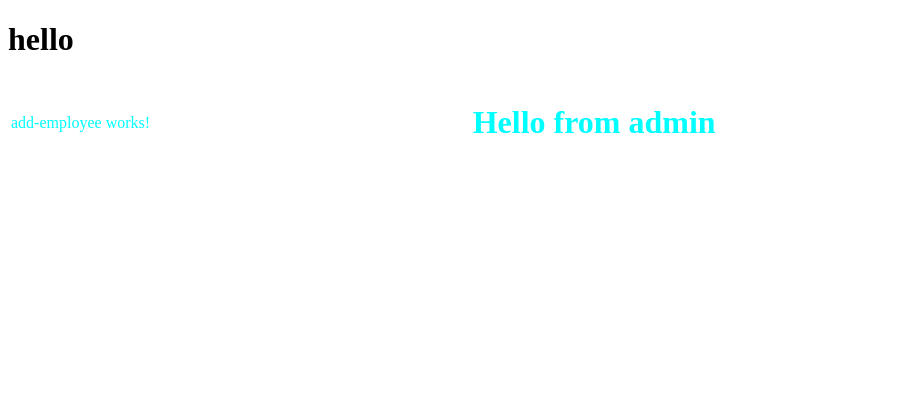
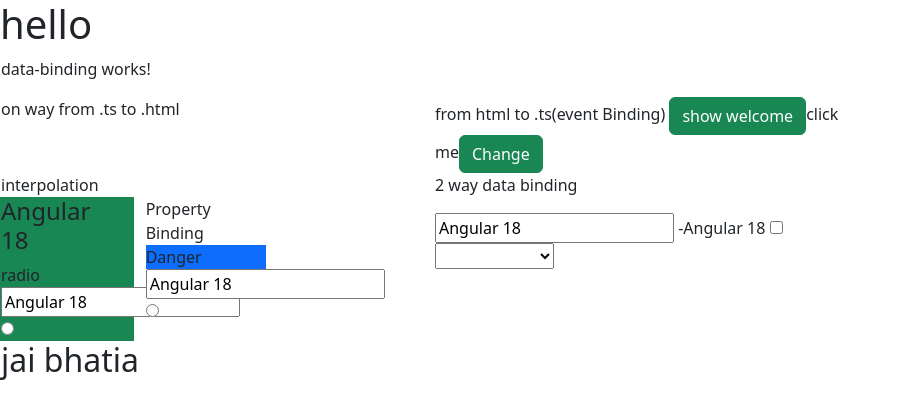
Before and after one commit to JBworks-GIT/angular_18_tutorial, an Angular app: page / in a window 1280 px wide. Shown: the top 418 px of the page, without its empty margins (0-901 px from the left). Built offline with nearby package versions, Linux system fonts and the light colour scheme.

Commit message:
data binding

```diff
--- a/src/app/app.component.html
+++ b/src/app/app.component.html
@@ -1,11 +1,14 @@
 <h1>hello</h1>
 <table style="width: 100%;">
     <tr>
-        <td>
+        <!-- <td>
              <app-add-employee></app-add-employee>
         </td>
         <td>
             <app-employeelist></app-employeelist>
+        </td> -->
+        <td>
+            <app-data-binding></app-data-binding>
         </td>
     </tr>
 
--- a/src/app/app.component.ts
+++ b/src/app/app.component.ts
@@ -1,12 +1,11 @@
 import { Component } from '@angular/core';
 import { RouterOutlet } from '@angular/router';
-import { EmployeelistComponent } from './components/employeelist/employeelist.component';
-import { AddEmployeeComponent } from './components/add-employee/add-employee.component';
+import { DataBindingComponent } from './components/data-binding/data-binding.component';
 
 @Component({ // component decorator
   selector: 'app-root',
   standalone: true,
-  imports: [RouterOutlet, AddEmployeeComponent, EmployeelistComponent], //to use any external component we have  to import component in this
+  imports: [RouterOutlet, DataBindingComponent], //to use any external component we have  to import component in this
   templateUrl: './app.component.html',
   styleUrl: './app.component.css'
 })
--- a/src/app/components/data-binding/data-binding.component.html
+++ b/src/app/components/data-binding/data-binding.component.html
@@ -1 +1,49 @@
 <p>data-binding works!</p>
+<div class="row">
+    <div class="col-4">
+        on way from .ts to .html
+    </div>
+    <div class="col-4">
+        from html to .ts(event Binding)
+        <button class="btn btn-success" (click)="showAlert('welcome angular 18')">show welcome</button>
+        <span (click)="showAlert('this is from span')">click me</span>
+        <button class="btn btn-success" (click)="changeCourseName()">Change</button>
+    </div>
+    <div class="col-4">
+
+    </div>
+</div>
+<div class="row">
+    <div class="col-4">
+        interpolation
+        <div class="row">
+            <div class="col-4 bg-success">
+                <h4>{{courseName}}</h4>
+                <div>{{inputType}}</div>
+                <input type="text" value="{{courseName}}" placeholder="Enter Text" /><br>
+                <input type="{{inputType}}" />
+            </div>
+            <div class="col-4">
+                Property Binding
+                <div [class]="myClassName">Danger</div>
+                <input type="text" [value]="courseName" />
+                <input [type]="inputType" />
+            </div>
+        </div>
+    </div>
+    <div class="col-4">
+        <p>2 way data binding</p>
+            <input type="text" [(ngModel)]="courseName"/> -{{courseName}}
+            <input type="checkbox" [(ngModel)]="isIndian"/>
+            <select [(ngModel)]="stateName">
+                <option value="">Select</option>
+                <option value="Maharastra">Maharashtra</option>
+                <option value="Gao">Gao</option>
+                <option value="punjab">punjab</option>
+                <option value="haryana">haryana</option>
+            </select>
+    </div>
+    <div class="col-6">
+        <h2>{{firstName()}}</h2>
+    </div>
+</div>
--- a/src/app/components/data-binding/data-binding.component.ts
+++ b/src/app/components/data-binding/data-binding.component.ts
@@ -1,12 +1,40 @@
-import { Component } from '@angular/core';
+import { Component, signal } from '@angular/core';
+import { FormsModule } from '@angular/forms';
 
 @Component({
   selector: 'app-data-binding',
   standalone: true,
-  imports: [],
+  imports: [FormsModule], //to use 2 way data binding
   templateUrl: './data-binding.component.html',
   styleUrl: './data-binding.component.css'
 })
 export class DataBindingComponent {
 
+// string,number,boolean,date
+// courseName: string = 123; strong typed gives error
+
+  courseName: string = "Angular 18"; //name:datatype = "value";
+  stateName: string = "Goa";
+  inputType = "radio";
+
+  rollNo : number = 123;
+
+  isIndian: boolean = false;
+
+  currentDate: Date = new Date();
+
+  myClassName:string = "bg-primary";
+
+  firstName = signal("jai bhatia");
+  constructor(){
+
+  }
+
+  changeCourseName(){
+    this.courseName = "React JS";
+    this.firstName.set("bhupender jogi");
+  }
+  showAlert(message:string){
+    alert(message);
+  }
 }
--- a/src/index.html
+++ b/src/index.html
@@ -6,7 +6,7 @@
   <base href="/">
   <meta name="viewport" content="width=device-width, initial-scale=1">
   <link rel="icon" type="image/x-icon" href="favicon.ico">
-</head>
+  <link href="https://cdn.jsdelivr.net/npm/bootstrap@5.3.3/dist/css/bootstrap.min.css" rel="stylesheet"></head>
 <body>
   <app-root></app-root>
 </body>
```
